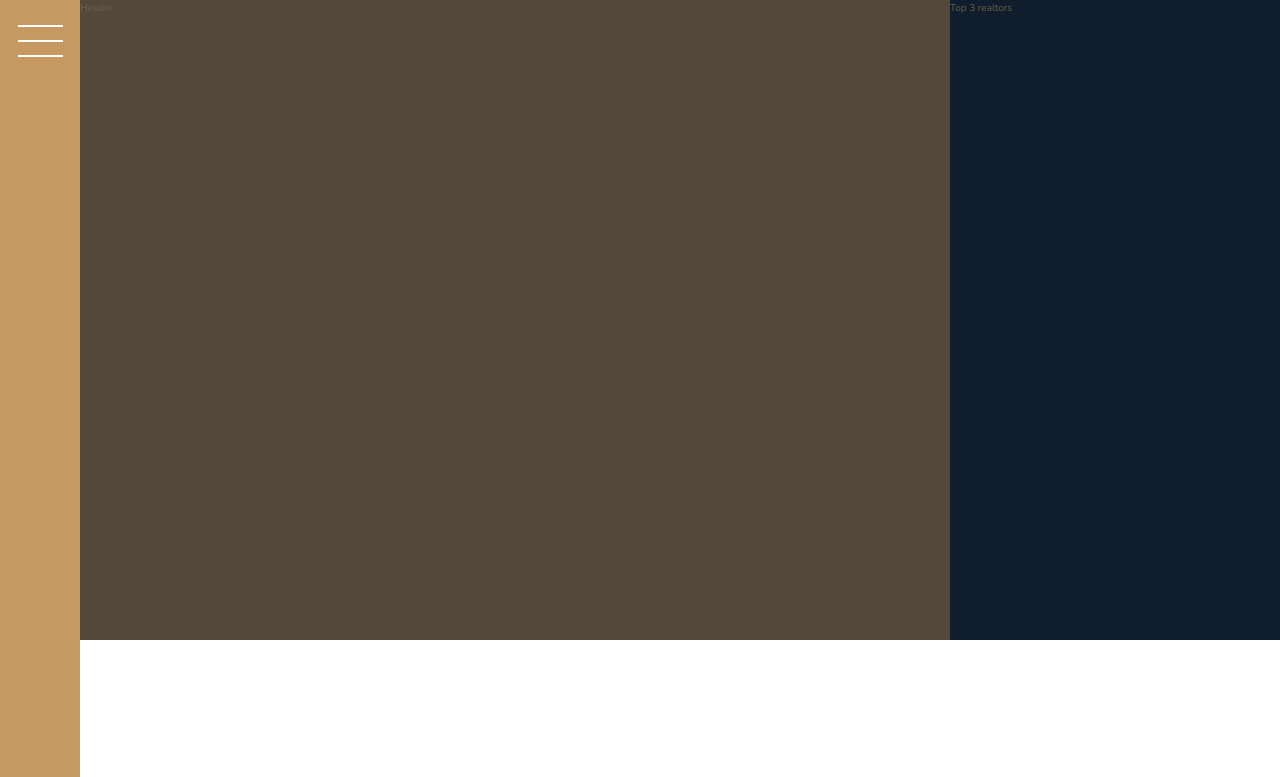
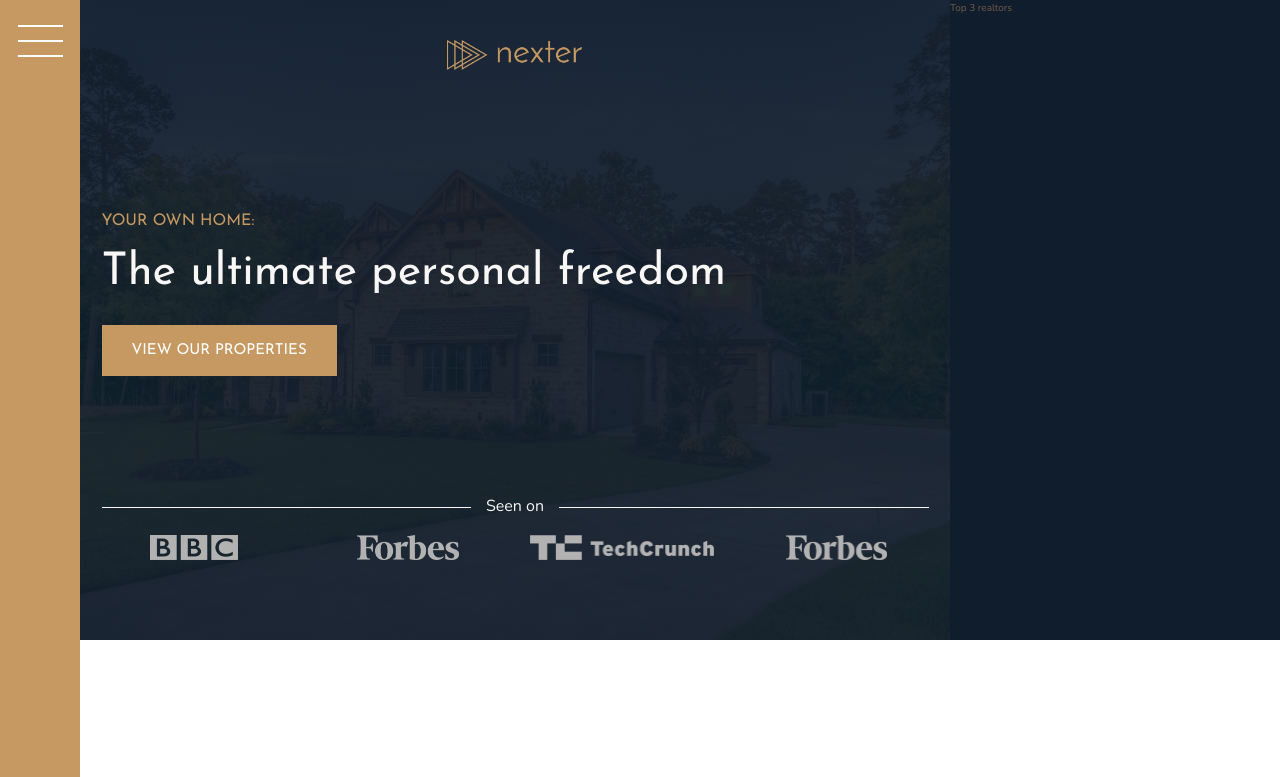
Before and after one commit to byPG/advanced_course_Sass_Animation_Nexter_Grid, a website: page index.html in a window 1280 px wide. Shown: the top 777 px of the page. Drawn offline with nearby package versions, Linux system fonts and the light colour scheme.

Commit message:
header section

```diff
--- a/index.html
+++ b/index.html
@@ -19,7 +19,17 @@
     </div>
 
     <header class="header">
-        Header
+        <img src="img/logo.png" alt="Nexter logo" class="header__logo">
+        <h3 class="heading-3">Your own home:</h3>
+        <h1 class="heading-1">The ultimate personal freedom</h1>
+        <button class="btn header__btn">View our properties</button>
+        <div class="header__seenon-text">Seen on</div>
+        <div class="header__seenon-logos">
+            <img src="img/logo-bbc.png" alt="Seen on logo 1">
+            <img src="img/logo-forbes.png" alt="Seen on logo 2">
+            <img src="img/logo-techcrunch.png" alt="Seen on logo 3">
+            <img src="img/logo-forbes.png" alt="Seen on logo 4">
+        </div>
     </header>
 
     <div class="realtors">
--- a/sass/_header.scss
+++ b/sass/_header.scss
@@ -1,4 +1,57 @@
 .header{
     background-color: $color-grey-dark-1;
     grid-column: full-start / col-end 6;
+    background-image: linear-gradient(rgba($color-secondary, .93), rgba($color-secondary, .93)), url(../img/hero.jpeg);
+
+    background-size: cover;
+    background-position: center;
+    padding: 8rem;
+    padding-top: 4rem;
+
+    display: grid;
+    grid-template-rows: 1fr min-content 6rem 1fr;
+    grid-template-columns: max-content;;
+    grid-row-gap: 1.5rem;
+    justify-content: center;
+
+    &__logo{
+        height: 3rem;
+        justify-self: center;
+    }
+
+    &__btn{
+        align-self: start;
+        justify-self: start;
+    }
+
+    &__seenon-text{
+        display: grid;
+        grid-template-columns: 1fr max-content 1fr;
+        grid-column-gap: 1.5rem;
+        align-items: center;
+
+
+        font-size: 1.6rem;
+        color: $color-grey-light-1;
+
+        &::before,
+        &::after{
+            content: '';
+            height: 1px;
+            display: block;
+            background-color: currentColor;
+        }
+    }
+
+    &__seenon-logos{
+        display: grid;
+        grid-template-columns: repeat(4, 1fr);
+        grid-column-gap: 3rem;
+        justify-items: center;
+
+        img{
+            height: 2.5rem;
+            filter: brightness(70%);
+        }
+    }
 }
--- a/sass/_typography.scss
+++ b/sass/_typography.scss
@@ -5,6 +5,9 @@
 
 .heading-1{
     @extend %heading;
+    font-size: 4.5rem;
+    color: $color-grey-light-1;
+    line-height: 1;
 }
 
 .heading-2{
```
Also changed, not shown: css/style.css.
